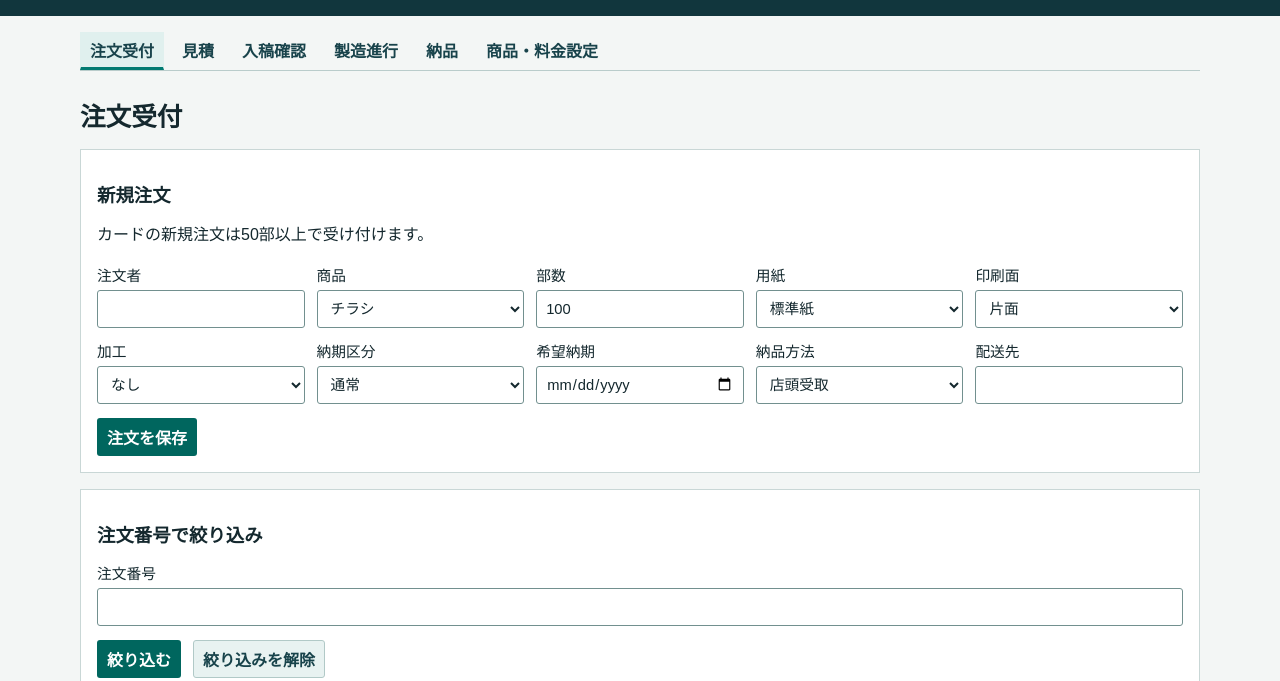
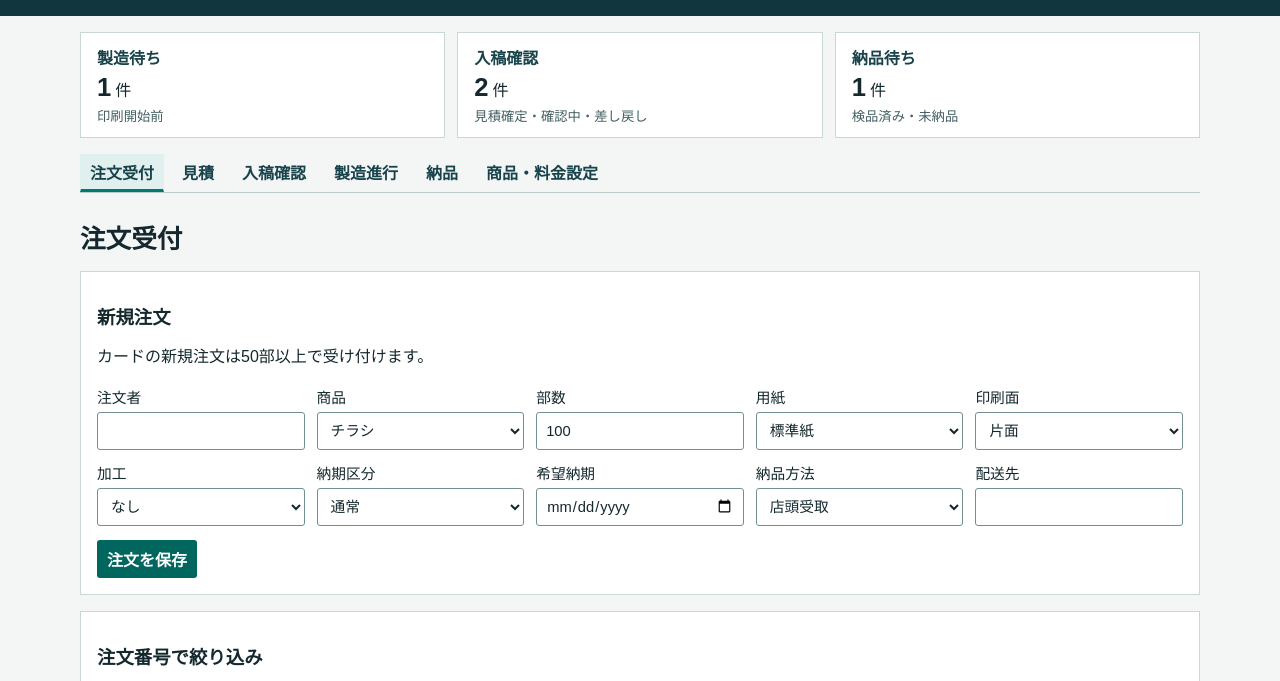
Before and after one commit to ryous5893/student, a plain HTML site: page index.html in a window 1280 px wide. Shown: the part 115-796 px from the top of the page. Drawn offline with Linux system fonts and the light colour scheme.

Commit message:
feat: 画面上部に業務ごとの件数を表示

```diff
--- a/app.js
+++ b/app.js
@@ -6,6 +6,7 @@
   // 納品取消に必要な管理者パスコード（簡易的な制限。画面のソースから読めるため運用で管理すること）
   const adminPasscode = "0000";
   const views = { orders: "注文受付", quotes: "見積", proof: "入稿確認", work: "製造進行", delivery: "納品", rates: "商品・料金設定" };
+  const workflowCounts = document.querySelector("#workflow-counts");
   const nav = document.querySelector("#nav");
   const view = document.querySelector("#view");
   const notice = document.querySelector("#notice");
@@ -184,6 +185,14 @@
 
   const renderers = { orders: renderOrders, quotes: renderQuotes, proof: renderProof, work: renderWork, delivery: renderDelivery, rates: renderRates };
   function render() {
+    const counts = [
+      { label: "製造待ち", value: state.orders.filter(order => order.status === "ready").length, detail: "印刷開始前" },
+      { label: "入稿確認", value: state.orders.filter(order => ["quoted", "proof", "returned"].includes(order.status)).length, detail: "見積確定・確認中・差し戻し" },
+      { label: "納品待ち", value: state.orders.filter(order => order.status === "inspected").length, detail: "検品済み・未納品" }
+    ];
+    workflowCounts.innerHTML = counts.map(item =>
+      `<div><dt>${item.label}</dt><dd><strong>${new Intl.NumberFormat("ja-JP").format(item.value)}</strong>件<small>${item.detail}</small></dd></div>`
+    ).join("");
     nav.innerHTML = Object.entries(views).map(([key, name]) =>
       `<button type="button" data-page="${key}" ${key === page ? 'aria-current="page"' : ""}>${name}</button>`
     ).join("");
--- a/index.html
+++ b/index.html
@@ -11,6 +11,7 @@
 <body>
 <header><div class="wrap mast"><div><span class="brand">印刷工房</span><p>受注・製造管理</p><p>注文と料金はこのブラウザ内にだけ保存されます。別の端末やブラウザとは同期されません。</p></div><button id="reset" class="secondary" type="button">サンプルに戻す</button></div></header>
 <div class="wrap">
+<dl class="workflow-counts" id="workflow-counts" aria-label="業務件数" aria-live="polite"></dl>
 <nav aria-label="業務メニュー" id="nav"></nav>
 <main id="view" tabindex="-1"></main>
 <p id="notice" role="status" aria-live="polite"></p>
--- a/style.css
+++ b/style.css
@@ -33,3 +33,10 @@ td button { white-space: nowrap; }
 .due-change { min-width: 210px; padding: 8px 10px; border-left: 4px solid #b45a00; background: #fff4d8; }
 .due-change strong { display: block; margin-bottom: 4px; color: #783300; }
 .due-change details { margin-top: 6px; }
+
+.workflow-counts { display: grid; grid-template-columns: repeat(auto-fit, minmax(min(160px,100%), 1fr)); gap: 12px; margin: 16px 0 0; }
+.workflow-counts > div { padding: 12px 16px; border: 1px solid #c9d7d6; background: #fff; }
+.workflow-counts dt { color: #18434b; font-weight: 650; }
+.workflow-counts dd { margin: 4px 0 0; }
+.workflow-counts strong { margin-right: 4px; font-size: 1.6rem; }
+.workflow-counts small { display: block; margin-top: 4px; color: #435f63; }
```
